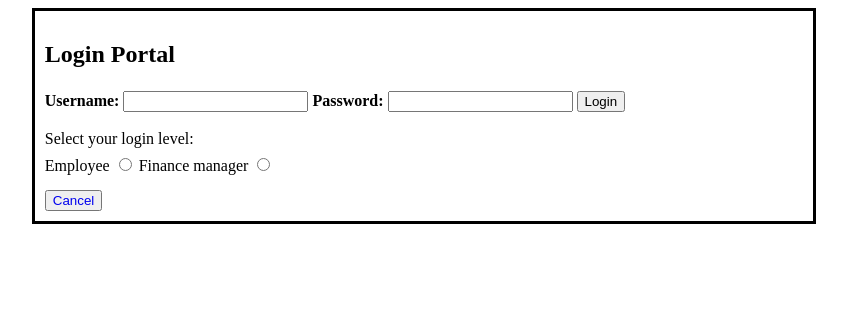
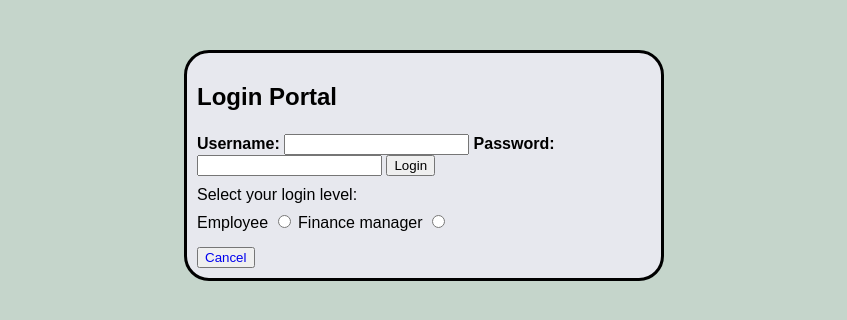
Before and after one commit to 210927-JavaFS/project1-bucknermi, a plain HTML site: page src/main/resources/Static/index.html in a window 1280 px wide. Shown: the whole page, without its empty margins (216-1063 px from the left). Drawn offline with Linux system fonts and the light colour scheme.

Commit message:
Creating css for container

```diff
--- a/src/main/resources/Static/index.css
+++ b/src/main/resources/Static/index.css
@@ -5,11 +5,29 @@ a{
     text-decoration: none;
 }
 
+#background {
+    position:fixed;
+    padding:0;
+    margin:0;
+
+    top:0;
+    left:0;
+
+    width: 100%;
+    height: 100%;
+    background-color: #c5d5cb;
+}
 .container {
-    margin: auto;
-    width: 60%;
+    background-color: rgb(231, 232, 238);
     border: 3px solid ;
     padding: 10px;
+    border-radius: 25px;
+    position: absolute;
+    top: 50px;
+    left: 400px;
+    right: 400px;
+    margin: auto;
+    font-family: Arial, Helvetica, sans-serif;
 }
 
 
@@ -19,10 +37,14 @@ a{
 }
 
 #logintitle {
-    padding-top: 15px;
+    padding-top: 7.5px;
     padding-bottom: 7.5px;
 }
 
 #forgotPasswordContainer {
     padding-top: 15px;
 }
+
+.navbar {
+
+}
--- a/src/main/resources/Static/index.html
+++ b/src/main/resources/Static/index.html
@@ -10,6 +10,7 @@
 </head>
 
 <body>
+    <div id = "background">
     <div class="container">
         <h2>Login Portal</h2>
         <div id="credentials">
@@ -38,7 +39,7 @@
 
     <div class = "navbar">
     </div>
-
+</div>
     <script src="index.js"></script>
 </body>
 
```
